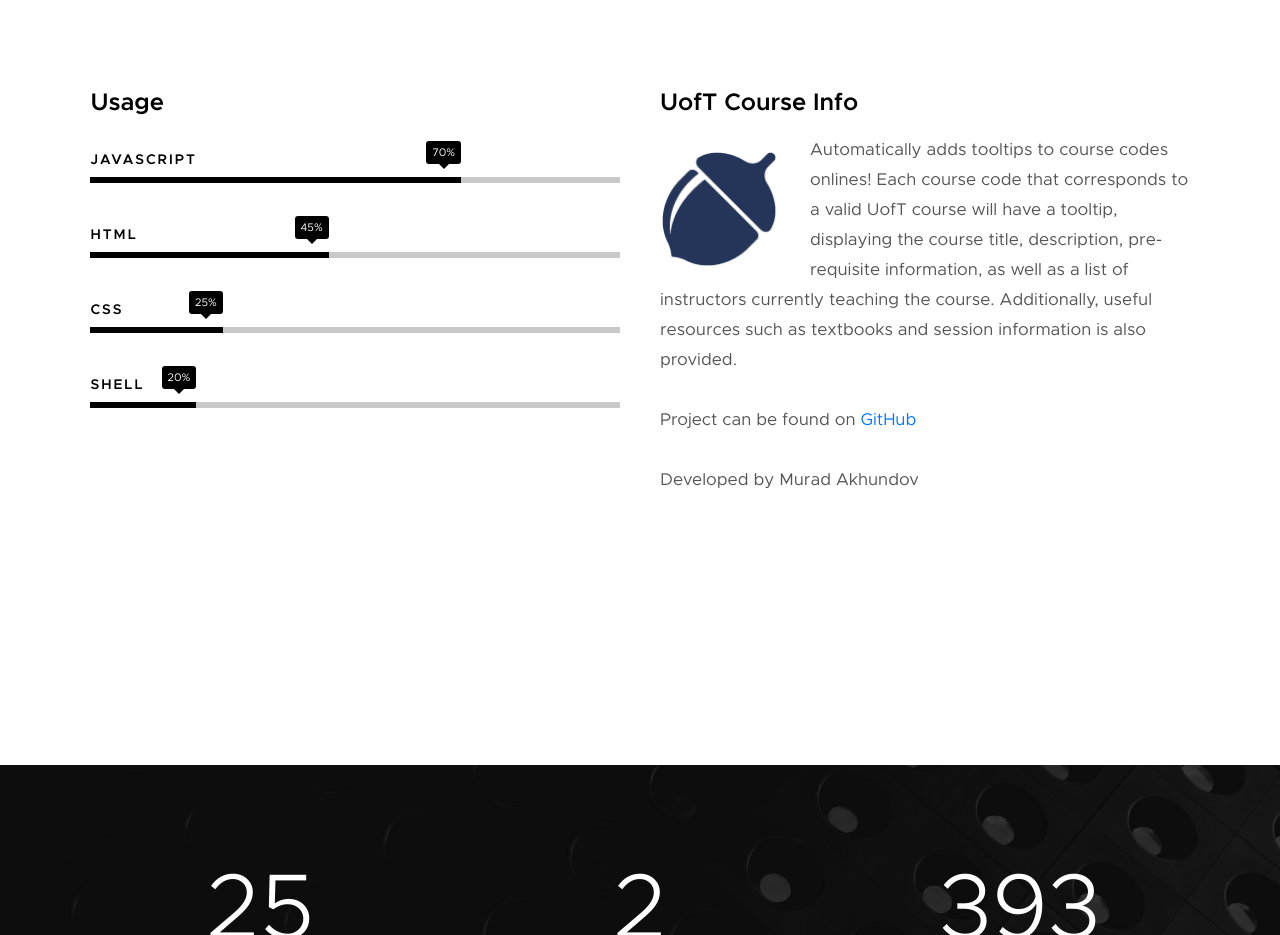
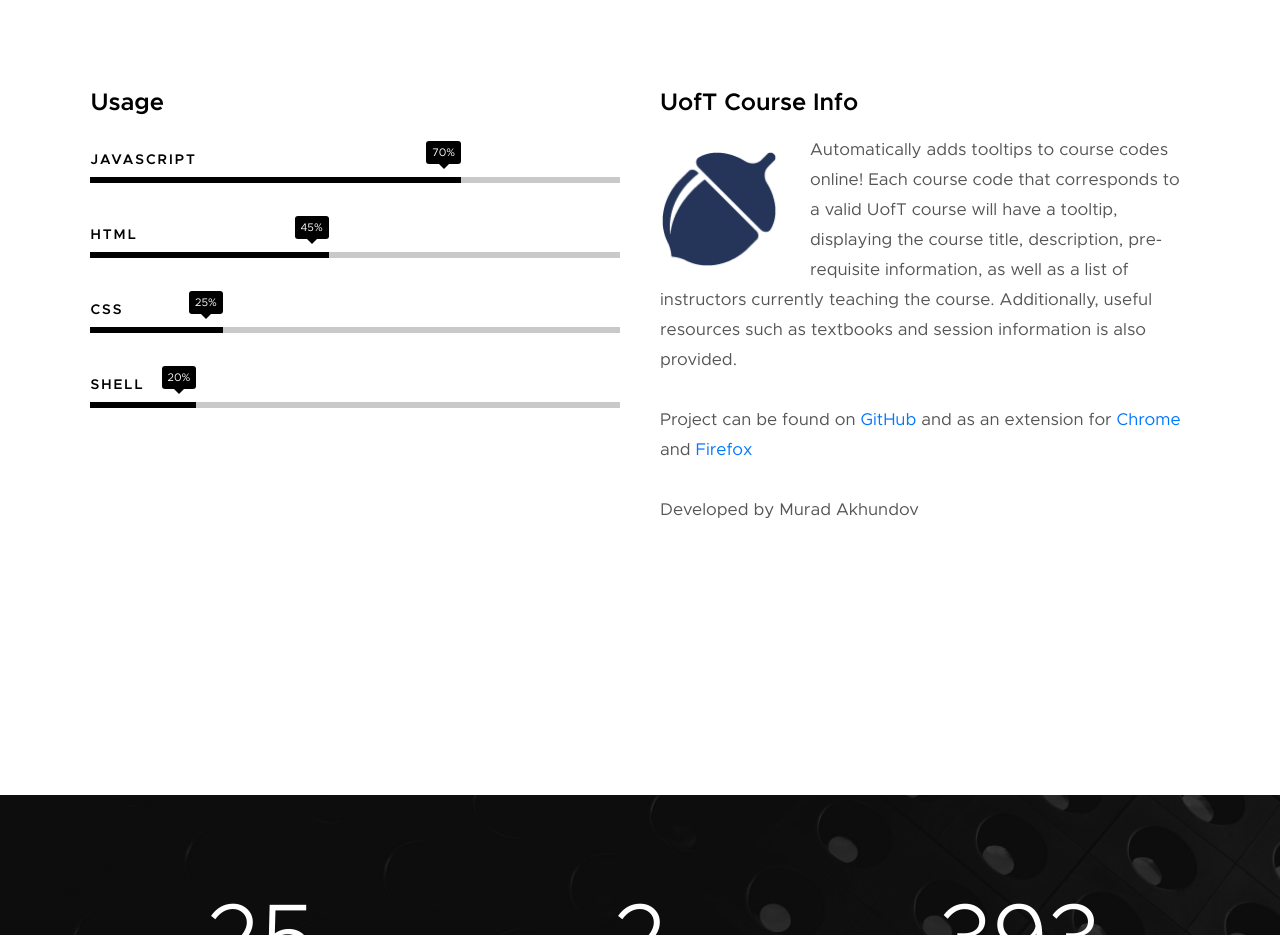
Before and after one commit to uoft-dev/uoft-dev.github.io, a plain HTML site: page index.html in a window 1280 px wide. Shown: the part 3583-4518 px from the top of the page. Drawn offline with Linux system fonts and the light colour scheme; files whose address does not match are found by name.

Commit message:
Fixed typos and added links

```diff
--- a/index.html
+++ b/index.html
@@ -262,12 +262,16 @@
                     <h3>UofT Course Info</h3>
 
                     <p><a href="#"><img width="120" height="120" class="pull-left" alt="sample-image" src="images/projects/course.png"></a>
-                        Automatically adds tooltips to course codes onlines!
+                        Automatically adds tooltips to course codes online!
                         Each course code that corresponds to a valid UofT course will have a tooltip, displaying the course title, description, pre-requisite information, as well as a list of instructors currently teaching the course.
                         Additionally, useful resources such as textbooks and session information is also provided.
                     </p>
 
-                    <p>Project can be found on <a href="https://github.com/uoft-dev/UofTCourseInfo">GitHub</a></p>
+                    <p>
+                        Project can be found on <a href="https://github.com/uoft-dev/UofTCourseInfo">GitHub</a>
+                        and as an extension for <a href="https://chrome.google.com/webstore/detail/uoft-course-info/jcbiiafabmhjeiepopiiajnkjhcdieme">Chrome</a>
+                        and <a href="https://addons.mozilla.org/en-US/firefox/addon/uoft-course-info/">Firefox</a>
+                    </p>
 
                     <p>
                         Developed by Murad Akhundov
```
